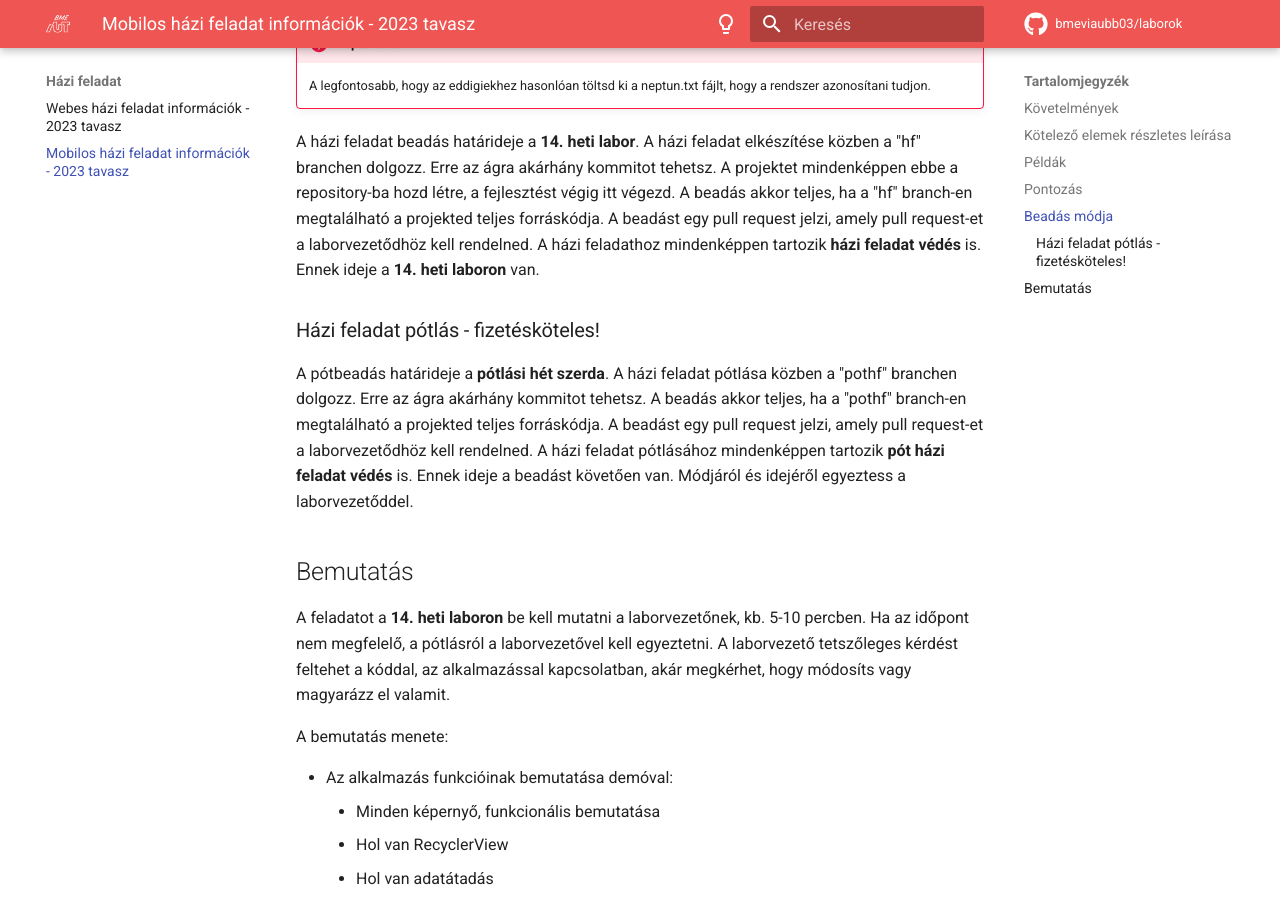
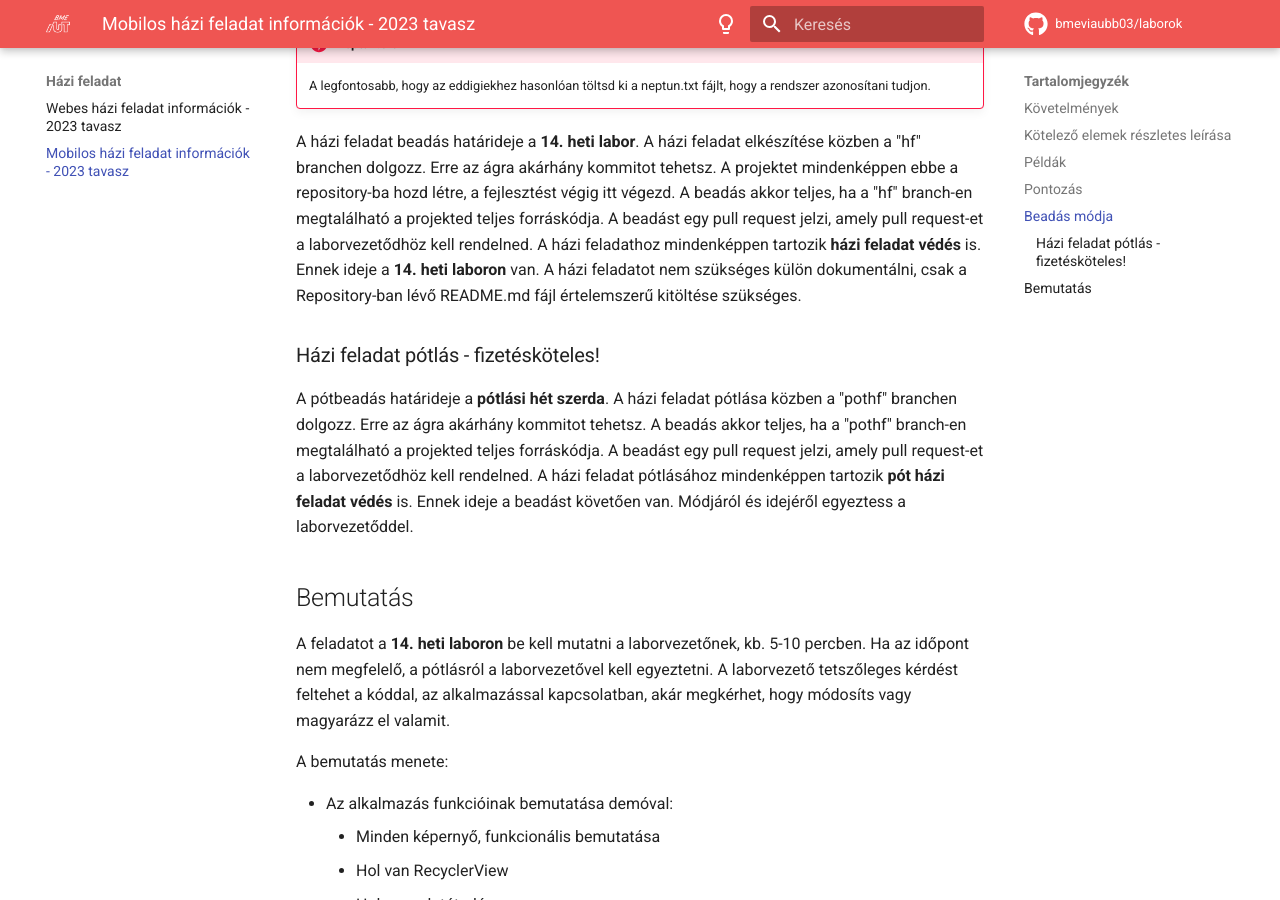
Before and after one commit to BMEVIAUBB03/laborok, an MkDocs documentation site: the page built from docs/hf/mobil/index.md, in a window 1280 px wide and 900 px high, scrolled down 4556 px. Built offline with MkDocs 1.6.1 and Material for MkDocs 9.7.7, drawn with Linux system fonts in a browser that asks for light colours; comment, search, counter and statistics services are not loaded.

Commit message:
Android hf update

```diff
--- a/docs/hf/mobil/index.md
+++ b/docs/hf/mobil/index.md
@@ -119,6 +119,7 @@ A házi feladat elkészítése közben a "hf" branchen dolgozz. Erre az ágra ak
 A projektet mindenképpen ebbe a repository-ba hozd létre, a fejlesztést végig itt végezd.
 A beadás akkor teljes, ha a "hf" branch-en megtalálható a projekted teljes forráskódja. A beadást egy pull request jelzi, amely pull request-et a laborvezetődhöz kell rendelned.
 A házi feladathoz mindenképpen tartozik **házi feladat védés** is. Ennek ideje a **14. heti laboron** van.
+A házi feladatot nem szükséges külön dokumentálni, csak a Repository-ban lévő README.md fájl értelemszerű kitöltése szükséges.
 
 ### Házi feladat pótlás - fizetésköteles!
 
```
